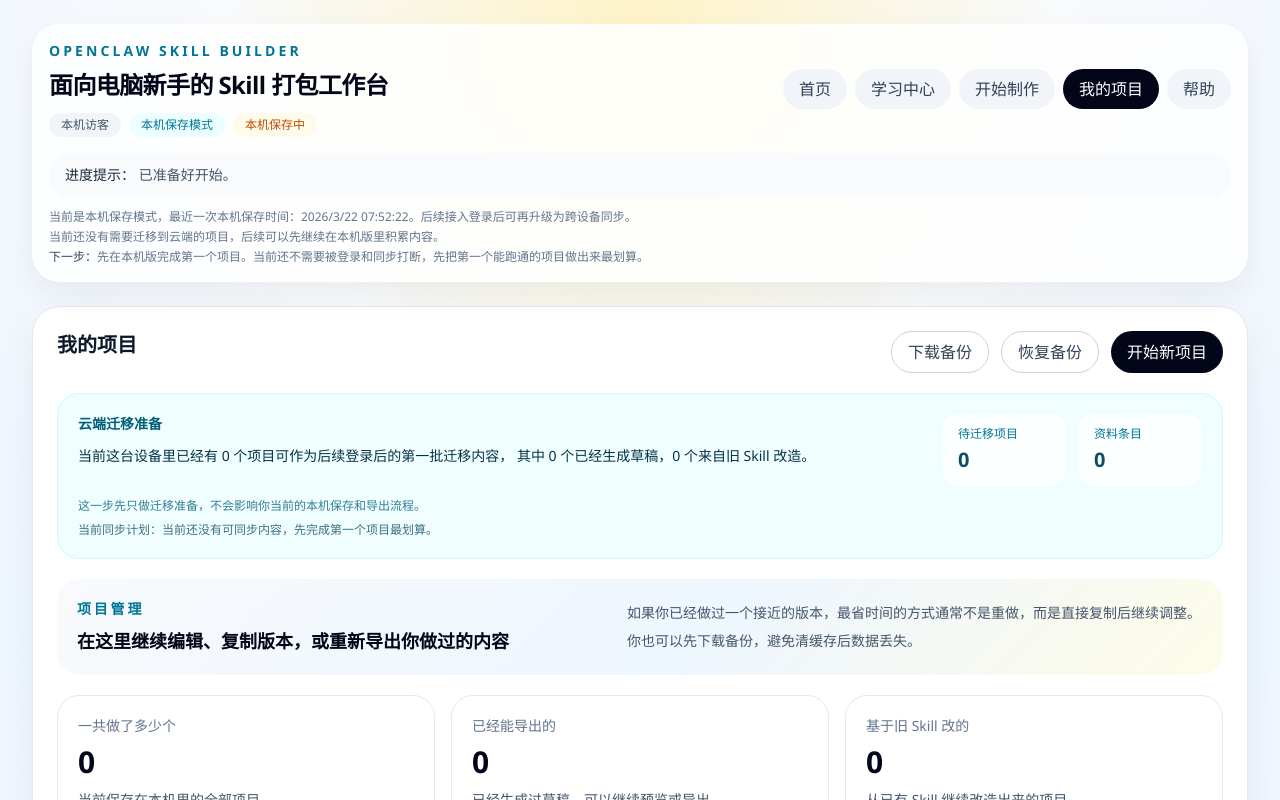
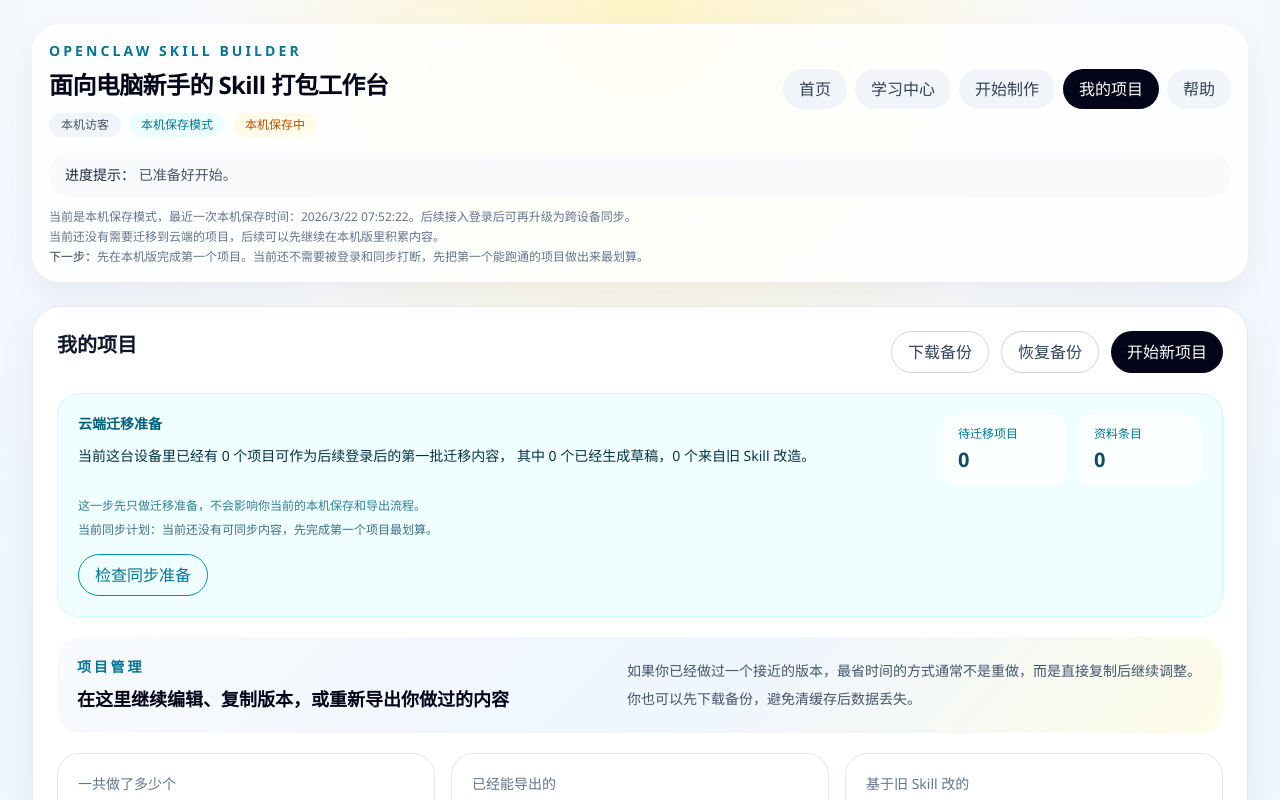
Before and after one commit to jiayuan04091016/openclaw-skill-builder, a Next.js app: page / in a window 1280 px wide. Both pictures are taken after a click on the button "我的项目". Shown: the top 800 px of the page. Built offline with nearby package versions, Linux system fonts and the light colour scheme.

Commit message:
Add sync preparation action for v2

```diff
--- a/src/components/skill-builder-app.tsx
+++ b/src/components/skill-builder-app.tsx
@@ -34,12 +34,14 @@ export function SkillBuilderApp() {
     homeGoal,
     setHomeGoal,
     loading,
+    syncPreparing,
     backupInputRef,
     currentDraft,
     structuredSpec,
     repositoryCapabilities,
     repositoryStatus,
     cloudSyncPlan,
+    prepareCloudSync,
     ensureProject,
     updateProject,
     startFromScratch: createProjectFromScratch,
@@ -1191,6 +1193,15 @@ export function SkillBuilderApp() {
                   <div className="mt-2 text-xs text-cyan-900/80">
                     当前同步计划：{cloudSyncPlan.message}
                   </div>
+                  <div className="mt-4">
+                    <button
+                      className="rounded-full border border-cyan-600 px-4 py-2 text-sm font-semibold text-cyan-700 transition hover:bg-cyan-100 disabled:cursor-not-allowed disabled:opacity-60"
+                      onClick={() => void prepareCloudSync()}
+                      disabled={syncPreparing}
+                    >
+                      {syncPreparing ? "正在检查同步准备..." : "检查同步准备"}
+                    </button>
+                  </div>
                 </div>
               ) : null}
               <div className="mb-5 rounded-[24px] bg-[linear-gradient(135deg,#f8fafc_0%,#eef6ff_55%,#fefce8_100%)] p-5">
--- a/src/hooks/use-project-manager.ts
+++ b/src/hooks/use-project-manager.ts
@@ -47,6 +47,7 @@ export function useProjectManager({ onStatusChange }: UseProjectManagerOptions)
   const [activeProjectId, setActiveProjectId] = useState<string | null>(null);
   const [homeGoal, setHomeGoal] = useState("");
   const [loading, setLoading] = useState(false);
+  const [syncPreparing, setSyncPreparing] = useState(false);
   const [hasLoadedProjects, setHasLoadedProjects] = useState(false);
   const [repositoryCapabilities, setRepositoryCapabilities] = useState<RepositoryCapabilities | null>(null);
   const [repositoryStatus, setRepositoryStatus] = useState<RepositoryStatus | null>(null);
@@ -299,6 +300,17 @@ export function useProjectManager({ onStatusChange }: UseProjectManagerOptions)
     return repositoryRef.current.buildCloudBundle(projects);
   }
 
+  async function prepareCloudSync() {
+    try {
+      setSyncPreparing(true);
+      const result = await cloudSyncClientRef.current.pushBundle(projects);
+      onStatusChange(result.message);
+      return result;
+    } finally {
+      setSyncPreparing(false);
+    }
+  }
+
   async function importProjectBackup(event: ChangeEvent<HTMLInputElement>) {
     const file = event.target.files?.[0];
 
@@ -375,12 +387,14 @@ export function useProjectManager({ onStatusChange }: UseProjectManagerOptions)
     homeGoal,
     setHomeGoal,
     loading,
+    syncPreparing,
     backupInputRef,
     currentDraft,
     structuredSpec,
     repositoryCapabilities,
     repositoryStatus,
     cloudSyncPlan,
+    prepareCloudSync,
     ensureProject,
     updateProject,
     startFromScratch,
--- a/src/lib/cloud-sync-client.ts
+++ b/src/lib/cloud-sync-client.ts
@@ -28,7 +28,7 @@ export function createCloudSyncClient(): CloudSyncClient {
     pushBundle: async (projects) => ({
       status: capabilities.cloudSyncEnabled ? "queued" : "not-configured",
       message: capabilities.cloudSyncEnabled
-        ? "同步接口占位已准备好，后续接入真实服务端后即可开始推送。"
+        ? `同步准备已完成，当前共有 ${projects.length} 个项目等待后续接入真实云端接口。`
         : "当前还没有接真实云端接口，这一步先停留在迁移准备阶段。",
       projectCount: projects.length,
     }),
```
